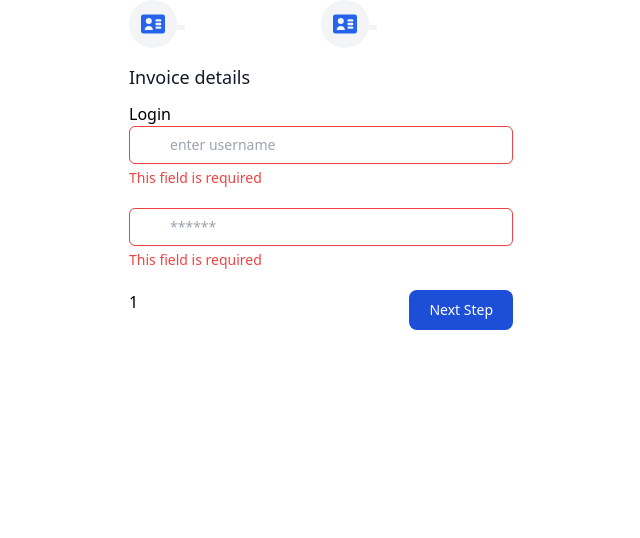
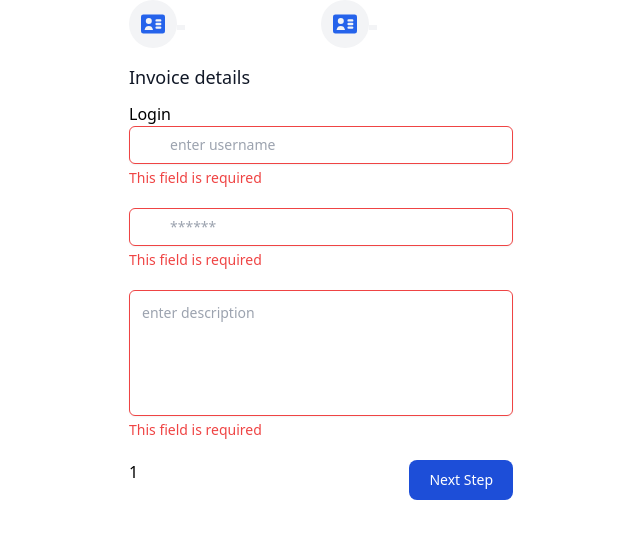
Before and after one commit to mehrnaz-ghaffar/ocserv-frontend, a Vue app: page / in a window 1280 px wide. Shown: the top 538 px of the page, without its empty margins (319-959 px from the left). Built offline with nearby package versions, Linux system fonts and the light colour scheme; no server answers.

Commit message:
feat:added custom textArea

```diff
--- a/src/UI/OInput.vue
+++ b/src/UI/OInput.vue
@@ -66,7 +66,7 @@ const error = computed(() => {
 });
 
 const errorMessage = computed(() => {
-  if (!props.rules || props.rules.length === 0) return "";
+  if (!props.rules || props.rules.length === 0 || props.isDisabled) return "";
 
   for (const rule of props.rules) {
     const result = rule(modelValue.value);
--- /dev/null
+++ b/src/UI/OTextArea.vue
@@ -0,0 +1,79 @@
+<template>
+  <div class="w-full">
+    <!-- TextArea Wrapper -->
+    <div class="relative">
+      <!-- TextArea Field -->
+      <textarea
+        v-model="modelValue"
+        :placeholder="placeholder"
+        :disabled="isDisabled"
+        :class="[
+          'block w-full p-3 border rounded-md shadow-sm focus:outline-none focus:ring-1 focus:ring-indigo-500 sm:text-sm resize-none',
+          error ? 'border-red-500 focus:ring-red-500' : 'border-gray-300',
+          isDisabled ? 'bg-gray-100' : '',
+        ]"
+        rows="5"
+      ></textarea>
+
+      <!-- Error Message -->
+      <p v-if="error" class="text-sm text-red-500 mt-1">
+        {{ errorMessage }}
+      </p>
+    </div>
+  </div>
+</template>
+
+<script setup lang="ts">
+import { computed, defineEmits, watch } from "vue";
+
+// Define props for TextArea component
+interface Props {
+  placeholder?: string;
+  rules?: Array<(value: string) => string | boolean>;
+  isDisabled?: boolean;
+}
+
+// Default props values
+const props = withDefaults(defineProps<Props>(), {
+  placeholder: "",
+  isDisabled: false,
+});
+
+// Define modelValue for v-model binding
+const modelValue = defineModel<string>("modelValue");
+
+// Computed property to determine if there's an error
+const error = computed(() => {
+  if (!props.rules || props.rules.length === 0 || props.isDisabled)
+    return false;
+
+  for (const rule of props.rules) {
+    const result = rule(modelValue.value);
+    if (result !== true) return true;
+  }
+  return false;
+});
+
+// Computed property for the error message
+const errorMessage = computed(() => {
+  if (!props.rules || props.rules.length === 0) return "";
+
+  for (const rule of props.rules) {
+    const result = rule(modelValue.value);
+    if (typeof result === "string") return result;
+  }
+  return "";
+});
+
+// Watch the modelValue for changes
+watch(
+  () => modelValue.value,
+  (newVal) => {
+    console.log("textarea modelValue changed:", newVal);
+  }
+);
+</script>
+
+<style scoped>
+/* Optional custom styles */
+</style>
--- a/src/components/authentiacate/components/loginForm.vue
+++ b/src/components/authentiacate/components/loginForm.vue
@@ -16,15 +16,20 @@
       >
       </component>
     </div>
+
+    {{ inputFields[2].model }}
   </div>
 </template>
 
 <script setup lang="ts">
 import { onMounted, ref, Ref, reactive, Reactive, computed, watch } from "vue";
 import OInput from "@/UI/OInput.vue";
+import OTextAre from "@/UI/OTextArea.vue";
 
 const username: Ref<string> = ref("");
 const password: Ref<string> = ref("");
+const description: Ref<string> = ref("");
+
 const requiredRule = (value: string) => {
   return value ? true : "This field is required";
 };
@@ -50,6 +55,12 @@ let inputFields = reactive([
     component: OInput,
     inputType: "password",
   },
+  {
+    model: description,
+    rules: [requiredRule],
+    placeholder: "enter description",
+    component: OTextAre,
+  },
 ]);
 </script>
 
```
